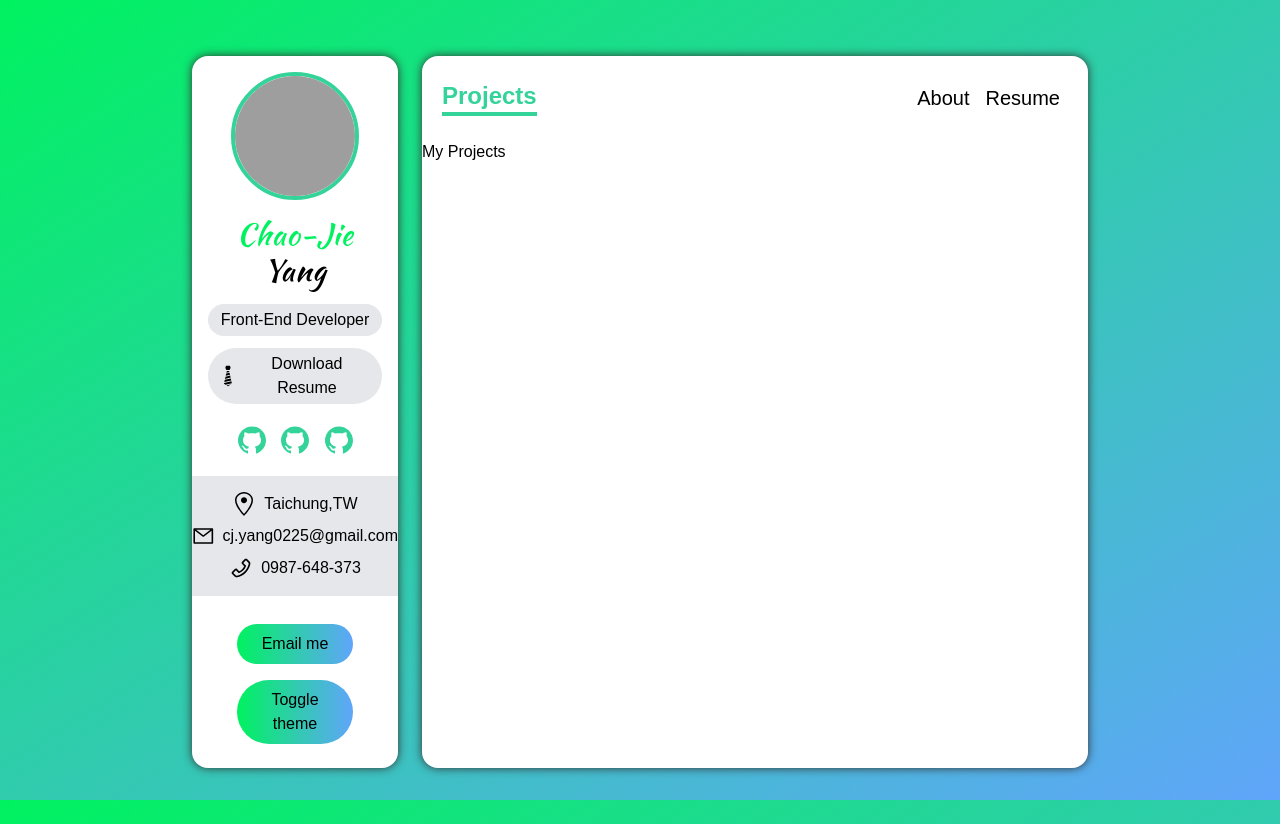
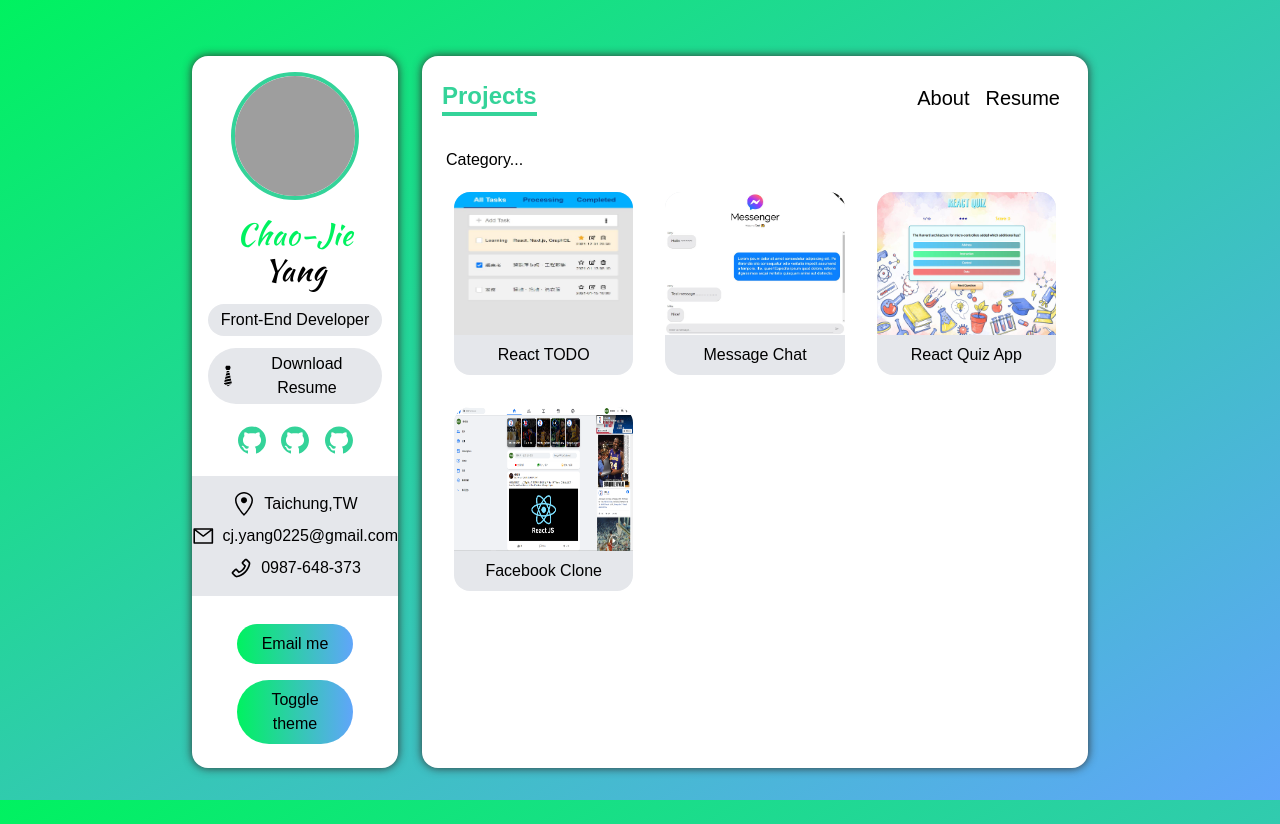
Before and after one commit to CJ-Yang0225/portfolio, a Next.js app: page /projects in a window 1280 px wide. Built offline with nearby package versions, Linux system fonts and the light colour scheme; grey boxes are pictures that could not be loaded.

Commit message:
feat: add Project page

```diff
--- /dev/null
+++ b/components/ProjectCard.tsx
@@ -0,0 +1,95 @@
+import React, { useState } from "react";
+import { AiFillGithub, AiFillProject } from "react-icons/ai";
+import { MdClose } from "react-icons/md";
+import { Project } from "../data/types";
+
+import Image from "next/image";
+
+type Props = {
+  project: Project;
+};
+
+const ProjectCard: React.FC<Props> = ({
+  project: {
+    name,
+    description,
+    imagePath,
+    githubUrl,
+    deployedUrl,
+    category,
+    keyTechs,
+  },
+}) => {
+  const [isShowDetail, setIsShowDetail] = useState(false);
+
+  return (
+    <>
+      <figure className="w-full overflow-hidden bg-gray-200 dark:bg-dark-300 rounded-2xl">
+        <Image
+          src={imagePath}
+          alt={name}
+          layout="responsive"
+          height="256"
+          width="320"
+          className="w-full cursor-pointer md:h-48 h-80"
+          onClick={() => setIsShowDetail(true)}
+        />
+        <figcaption className="py-2 text-center">{name}</figcaption>
+      </figure>
+      {isShowDetail && (
+        <div className="absolute top-0 left-0 z-10 grid w-full p-8 bg-gray-200 rounded-lg md:grid-cols-2 gap-x-12 dark:bg-dark-500">
+          <figure>
+            <Image
+              src={imagePath}
+              alt={name}
+              layout="responsive"
+              height="256"
+              width="320"
+            />
+            <div className="flex items-center justify-center my-4 space-x-3">
+              <a
+                href={githubUrl}
+                className="flex items-center px-4 py-2 rounded-lg bg-dark-200"
+              >
+                <AiFillGithub size="24" className="mr-1" />
+                <span>Github</span>
+              </a>
+              <a
+                href={deployedUrl}
+                className="flex items-center px-4 py-2 rounded-lg bg-dark-200"
+              >
+                <AiFillProject size="24" className="mr-1" />
+                <span>Project</span>
+              </a>
+            </div>
+          </figure>
+          <div>
+            <figcaption className="text-2xl">{name}</figcaption>
+            <p className="my-3">
+              Lorem ipsum dolor sit amet consectetur adipisicing elit.
+              Recusandae, veniam id? Magnam ullam esse perspiciatis?
+            </p>
+            <div className="flex flex-wrap justify-items-start">
+              {keyTechs.map((keyTech) => (
+                <span
+                  className="px-2 py-1 my-1 mr-3 rounded-lg bg-dark-200"
+                  key={keyTech}
+                >
+                  {keyTech}
+                </span>
+              ))}
+            </div>
+            <button
+              onClick={() => setIsShowDetail(false)}
+              className="absolute bg-gray-200 rounded-full top-2 right-2 focus:outline-none dark:bg-dark-300"
+            >
+              <MdClose size="30" />
+            </button>
+          </div>
+        </div>
+      )}
+    </>
+  );
+};
+
+export default ProjectCard;
--- a/pages/projects.tsx
+++ b/pages/projects.tsx
@@ -1,9 +1,22 @@
-const projects = () => {
+import ProjectCard from "../components/ProjectCard";
+import { projects } from "../data/projects";
+
+const Projects = () => {
   return (
-    <div>
-      My Projects
-    </div>
-  )
-}
+    <main className="px-6 py-2">
+      <nav>Category...</nav>
+      <div className="relative grid gap-4 my-3 overflow-y-scroll md:grid-cols-12">
+        {projects.map((project) => (
+          <div
+            className="col-span-12 p-2 sm:col-span-6 md:col-span-4"
+            key={project.name}
+          >
+            <ProjectCard project={project} />
+          </div>
+        ))}
+      </div>
+    </main>
+  );
+};
 
-export default projects
+export default Projects;
```
